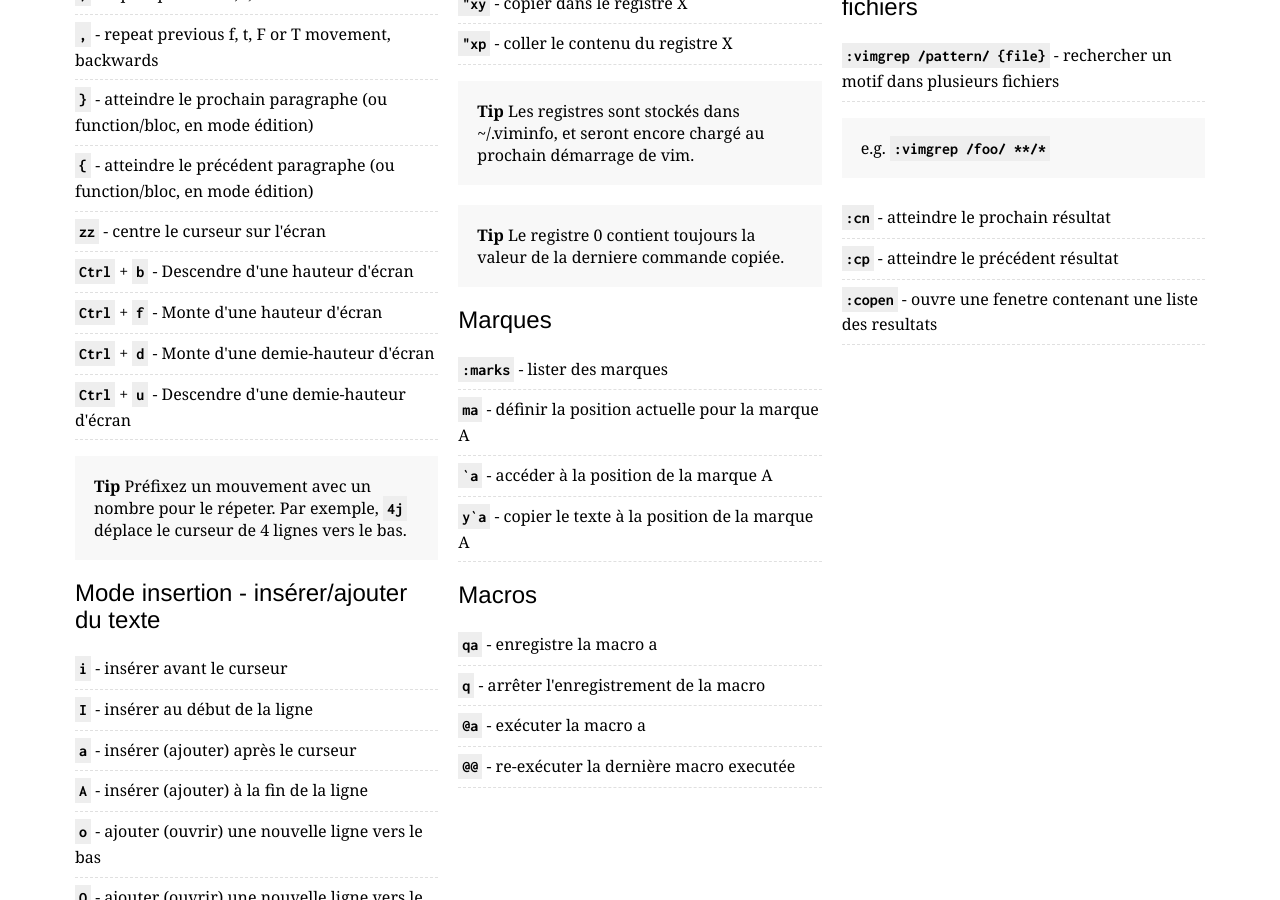
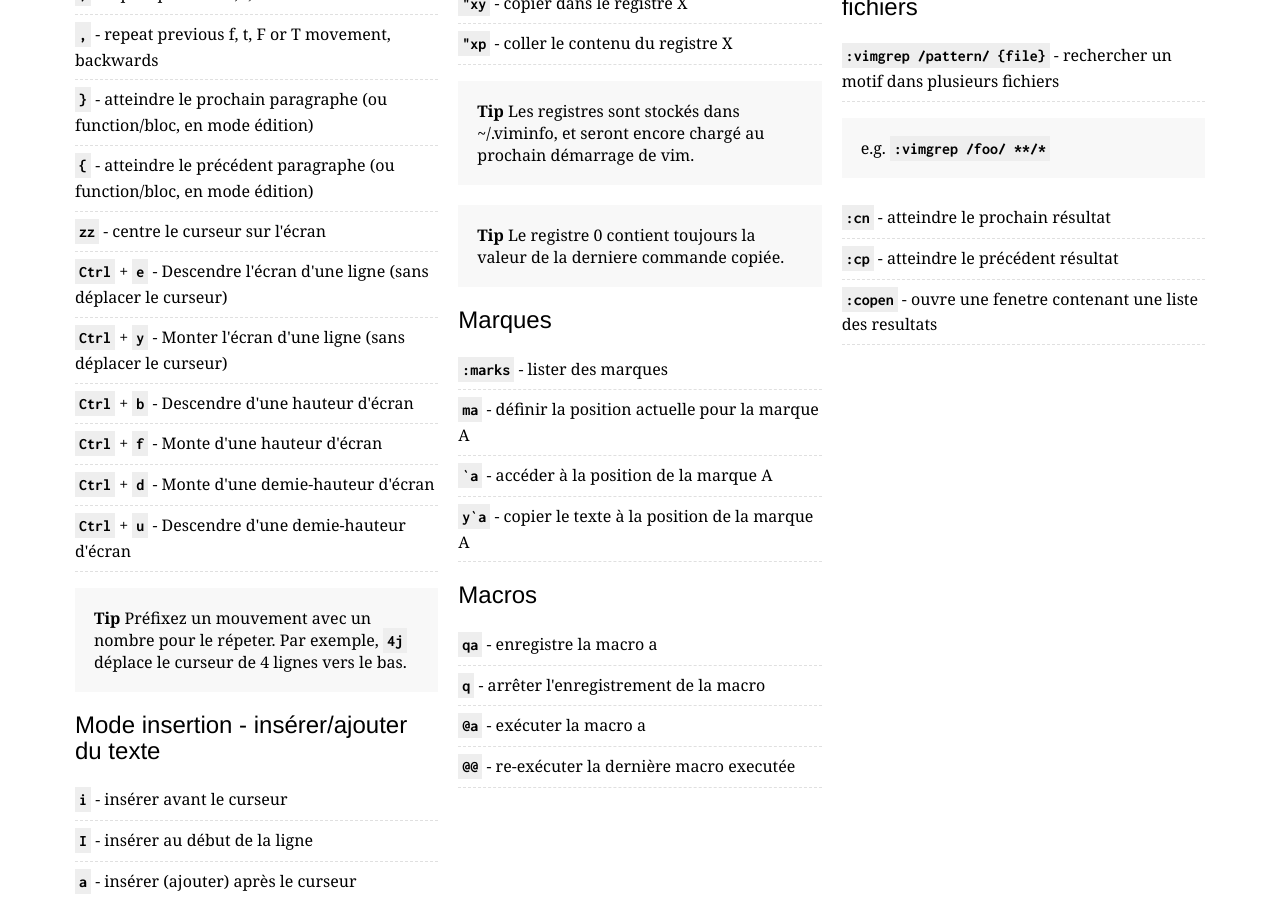
Before and after one commit to rtorr/vim-cheat-sheet, a Jekyll site: the page built from lang/fr_fr/index.html, in a window 1280 px wide and 900 px high, scrolled down 1735 px. Built offline with Jekyll 4.4.1, drawn with Linux system fonts in a browser that asks for light colours.

Commit message:
moving screen not cursor

```diff
--- a/_config.yml
+++ b/_config.yml
@@ -52,6 +52,8 @@ defaults:
           closeCurlyBrace: "jump to next paragraph (or function/block, when editing code)"
           openCurlyBrace: "jump to previous paragraph (or function/block, when editing code)"
           centerCursor: "center cursor on screen"
+          CtrlPluse: "move screen down one line (without moving cursor)"
+          CtrlPlusy: "move screen up one line (without moving cursor)"
           CtrlPlusb: "move back one full screen"
           CtrlPlusf: "move forward one full screen"
           CtrlPlusu: "move back 1/2 a screen"
--- a/_layouts/page.html
+++ b/_layouts/page.html
@@ -47,6 +47,8 @@ layout: default
             <li><kbd>}</kbd> - {{ page.cursorMovement.commands.closeCurlyBrace }}</li>
             <li><kbd>{</kbd> - {{ page.cursorMovement.commands.openCurlyBrace }}</li>
             <li><kbd>zz</kbd> - {{ page.cursorMovement.commands.centerCursor }}</li>
+            <li><kbd>Ctrl</kbd> + <kbd>e</kbd> - {{ page.cursorMovement.commands.CtrlPluse }}</li>
+            <li><kbd>Ctrl</kbd> + <kbd>y</kbd> - {{ page.cursorMovement.commands.CtrlPlusy }}</li>
             <li><kbd>Ctrl</kbd> + <kbd>b</kbd> - {{ page.cursorMovement.commands.CtrlPlusb }}</li>
             <li><kbd>Ctrl</kbd> + <kbd>f</kbd> - {{ page.cursorMovement.commands.CtrlPlusf }}</li>
             <li><kbd>Ctrl</kbd> + <kbd>d</kbd> - {{ page.cursorMovement.commands.CtrlPlusd }}</li>
--- a/lang/fr_fr/index.html
+++ b/lang/fr_fr/index.html
@@ -32,6 +32,8 @@ cursorMovement:
     closeCurlyBrace: "atteindre le prochain paragraphe (ou function/bloc, en mode édition)"
     openCurlyBrace: "atteindre le précédent paragraphe (ou function/bloc, en mode édition)"
     centerCursor: "centre le curseur sur l'écran"
+    CtrlPluse: "Descendre l'écran d'une ligne (sans déplacer le curseur)"
+    CtrlPlusy: "Monter l'écran d'une ligne (sans déplacer le curseur)"
     CtrlPlusb: "Descendre d'une hauteur d'écran"
     CtrlPlusf: "Monte d'une hauteur d'écran"
     CtrlPlusu: "Descendre d'une demie-hauteur d'écran"
```
